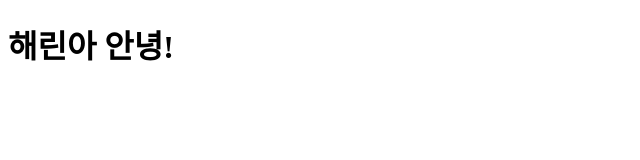
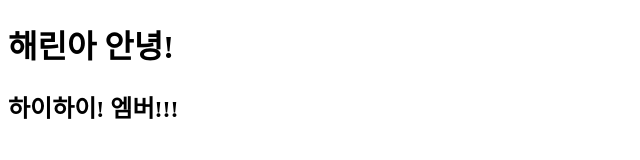
Before and after one commit to AmberGG/gitTest, a plain HTML site: page WebContent/index.html in a window 1280 px wide. Shown: the whole page, without its empty margins (0-640 px from the left). Drawn offline with Linux system fonts and the light colour scheme.

Commit message:
add hihi

```diff
--- a/WebContent/index.html
+++ b/WebContent/index.html
@@ -7,6 +7,6 @@
 <body>
 
 <h1>해린아 안녕!</h1>
-
+<h2>하이하이! 엠버!!!</h2>
 </body>
 </html>
```
